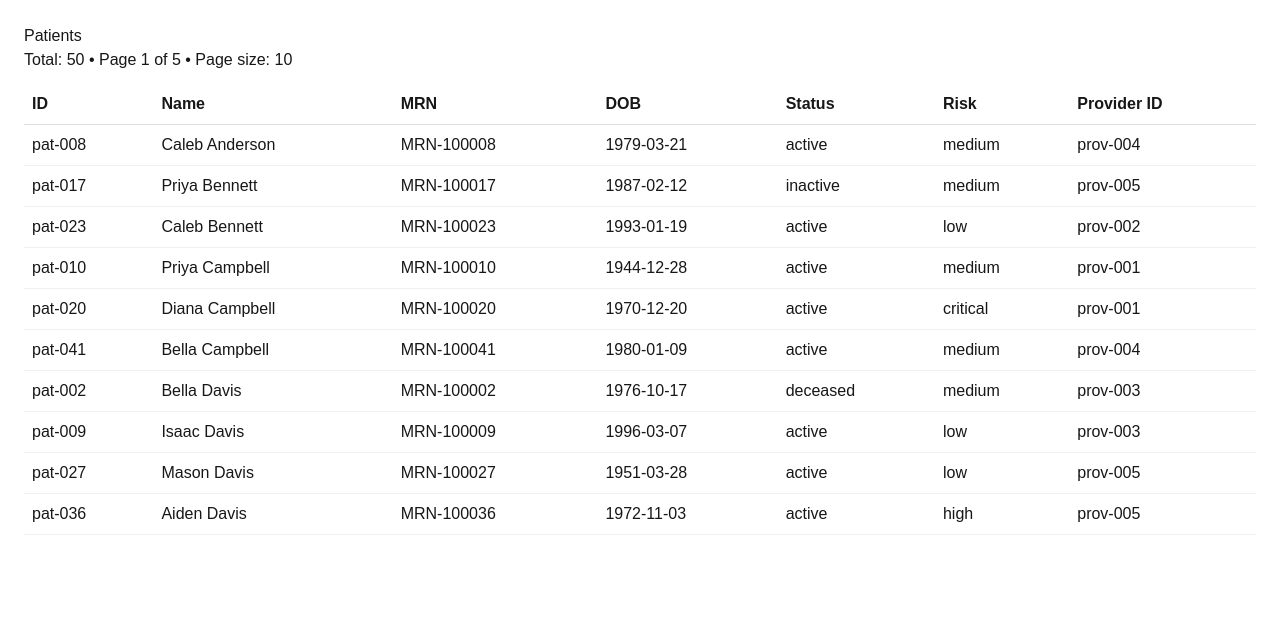
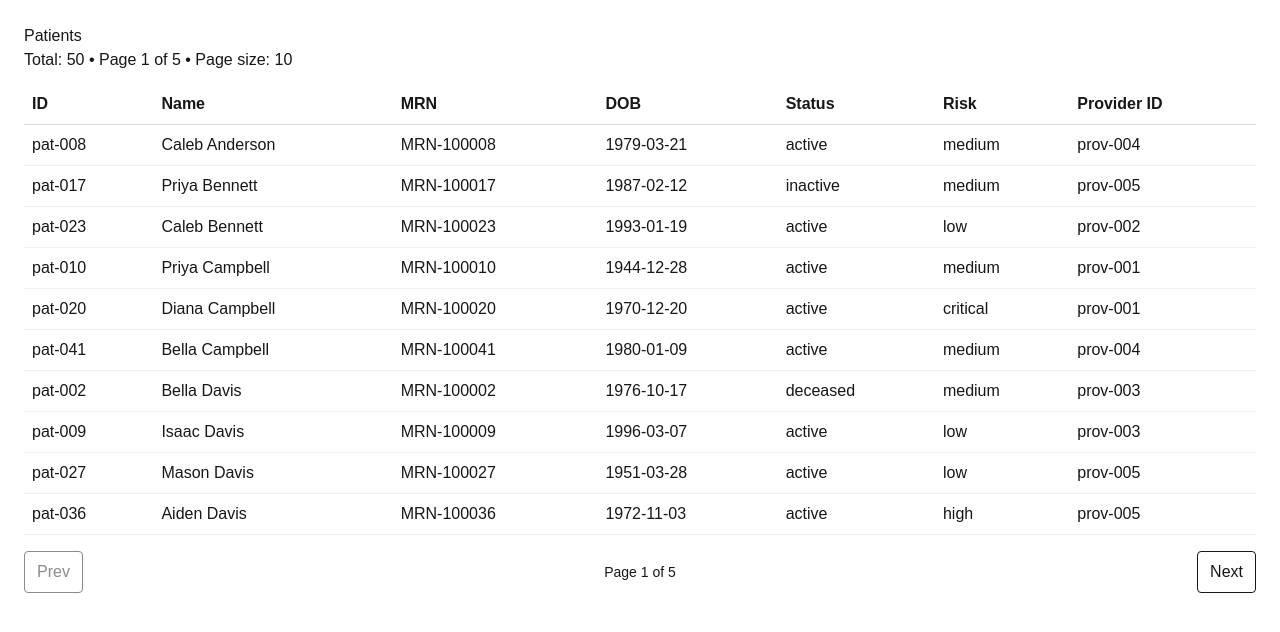
Before and after one commit to SamWangTW/carehub, a Next.js app: page /patients in a window 1280 px wide. Shown: the top 632 px of the page. Built offline with nearby package versions, Linux system fonts and the light colour scheme; no server answers.

Commit message:
Render pagination controls on patients page

```diff
--- a/app/patients/page.tsx
+++ b/app/patients/page.tsx
@@ -1,3 +1,5 @@
+import PaginationControls from "./PaginationControls";
+
 type Patient = {
   id: string;
   firstName: string;
@@ -137,6 +139,12 @@ export default async function PatientsPage({
           )}
         </tbody>
       </table>
+
+      {/* ✅ PAGINATION CONTROLS */}
+      <PaginationControls
+        page={pagination.page}
+        totalPages={pagination.totalPages}
+      />
     </main>
   );
 }
```
